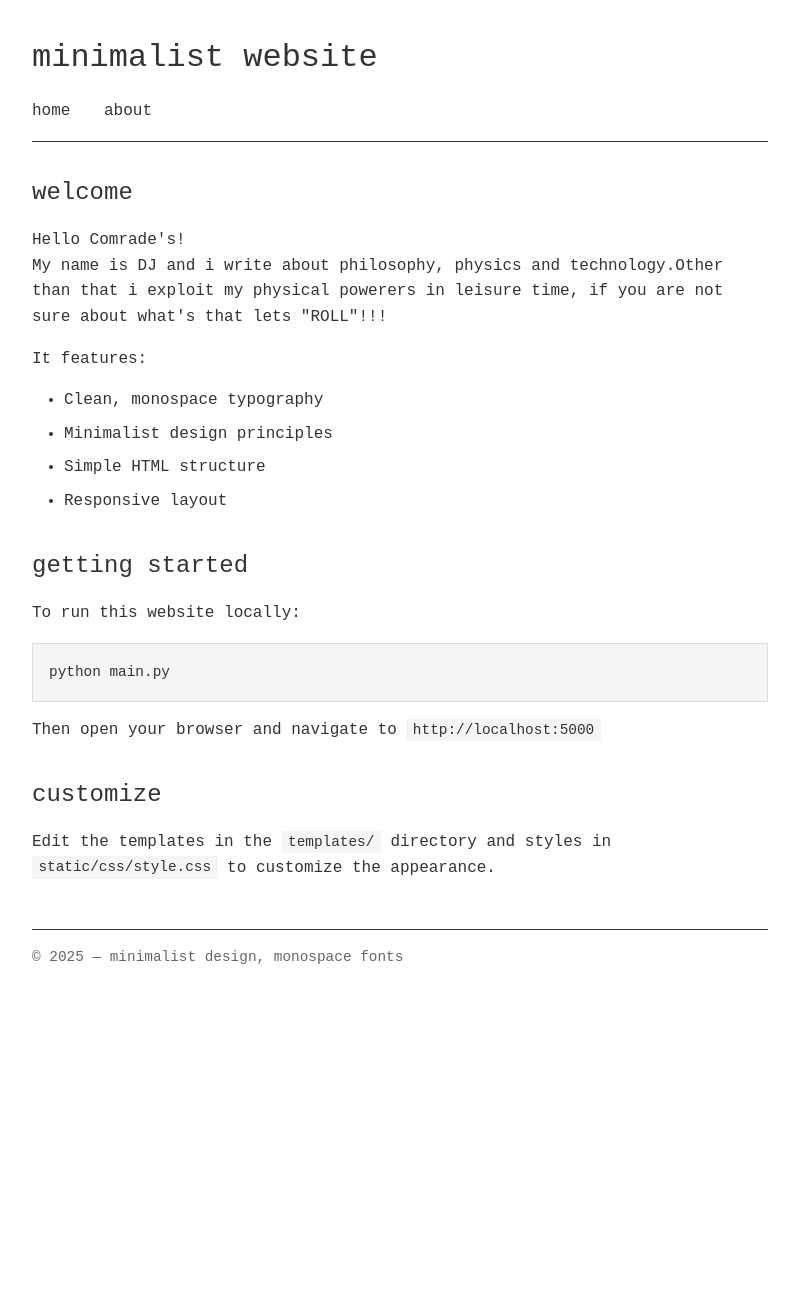
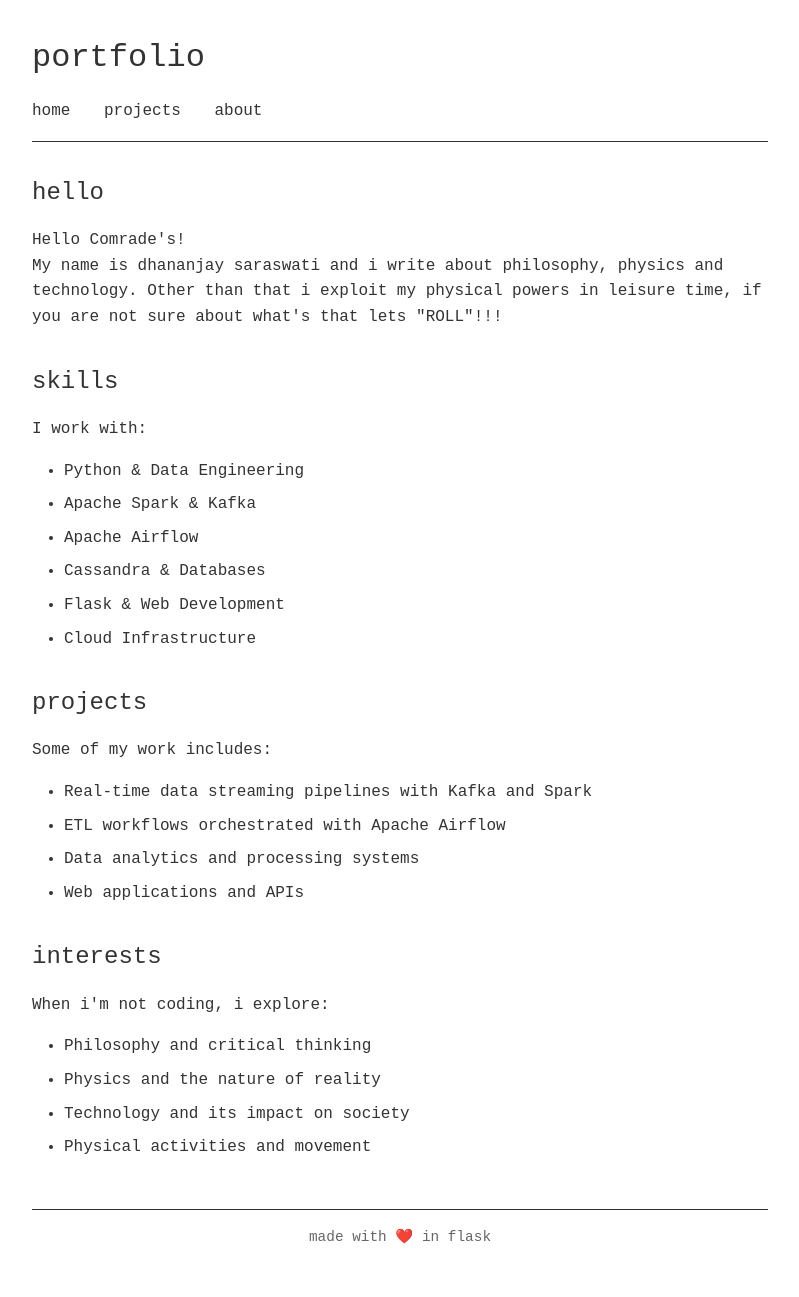
Before and after one commit to isthisgodhimself/portfolio_website, a Flask app: page / in a window 1280 px wide. Shown: the whole page, without its empty margins (240-1039 px from the left). Before the commit the page ends 964 px from the top, so only its background shows below. Run offline with Flask 3, Linux system fonts and the light colour scheme.

Commit message:
First commit for v1 website

```diff
--- a/main.py
+++ b/main.py
@@ -27,10 +27,28 @@ def index():
     return render_template('index.html')
 
 
+@app.route('/projects')
+def projects():
+    """Projects page"""
+    return render_template('projects.html')
+
+
 @app.route('/about')
 def about():
     """About page"""
     return render_template('about.html')
+
+
+@app.route('/literary')
+def literary():
+    """Literary works page"""
+    return render_template('literary.html')
+
+
+@app.route('/literary/phone-poem')
+def phone_poem():
+    """Phone Phone O My Phone poem page"""
+    return render_template('phone_poem.html')
 
 
 if __name__ == '__main__':
--- a/static/css/style.css
+++ b/static/css/style.css
@@ -92,6 +92,7 @@ footer {
     margin-top: 3rem;
     font-size: 0.9rem;
     color: #666;
+    text-align: center;
 }
 
 code {
--- a/templates/base.html
+++ b/templates/base.html
@@ -3,14 +3,15 @@
 <head>
     <meta charset="UTF-8">
     <meta name="viewport" content="width=device-width, initial-scale=1.0">
-    <title>{% block title %}Minimalist Website{% endblock %}</title>
+    <title>{% block title %}DJ{% endblock %}</title>
     <link rel="stylesheet" href="{{ url_for('static', filename='css/style.css') }}">
 </head>
 <body>
     <header>
-        <h1>{% block header %}Minimalist Website{% endblock %}</h1>
+        <h1>{% block header %}portfolio{% endblock %}</h1>
         <nav>
             <a href="{{ url_for('index') }}">home</a>
+            <a href="{{ url_for('projects') }}">projects</a>
             <a href="{{ url_for('about') }}">about</a>
         </nav>
     </header>
@@ -20,7 +21,7 @@
     </main>
 
     <footer>
-        <p>© 2025 — minimalist design, monospace fonts</p>
+        <p>made with ❤️ in flask</p>
     </footer>
 </body>
 </html>
--- a/templates/index.html
+++ b/templates/index.html
@@ -1,25 +1,39 @@
 {% extends "base.html" %}
 
-{% block title %}Home - Minimalist Website{% endblock %}
+{% block title %}DJ{% endblock %}
 
-{% block header %}minimalist website{% endblock %}
+{% block header %}portfolio{% endblock %}
 
 {% block content %}
-<h2>welcome</h2>
-<p>Hello Comrade's!<br>My name is DJ and i write about philosophy, physics and technology.Other than that i exploit my physical powerers in leisure time, if you are not sure about what's that lets "ROLL"!!!</p>
-<p>It features:</p>
+<h2>hello</h2>
+<p>Hello Comrade's!<br>My name is dhananjay saraswati and i write about philosophy, physics and technology. Other than that i exploit my physical powers in leisure time, if you are not sure about what's that lets "ROLL"!!!</p>
+
+<h2>skills</h2>
+<p>I work with:</p>
 <ul>
-    <li>Clean, monospace typography</li>
-    <li>Minimalist design principles</li>
-    <li>Simple HTML structure</li>
-    <li>Responsive layout</li>
+    <li>Python & Data Engineering</li>
+    <li>Apache Spark & Kafka</li>
+    <li>Apache Airflow</li>
+    <li>Cassandra & Databases</li>
+    <li>Flask & Web Development</li>
+    <li>Cloud Infrastructure</li>
 </ul>
 
-<h2>getting started</h2>
-<p>To run this website locally:</p>
-<pre><code>python main.py</code></pre>
-<p>Then open your browser and navigate to <code>http://localhost:5000</code></p>
+<h2>projects</h2>
+<p>Some of my work includes:</p>
+<ul>
+    <li>Real-time data streaming pipelines with Kafka and Spark</li>
+    <li>ETL workflows orchestrated with Apache Airflow</li>
+    <li>Data analytics and processing systems</li>
+    <li>Web applications and APIs</li>
+</ul>
 
-<h2>customize</h2>
-<p>Edit the templates in the <code>templates/</code> directory and styles in <code>static/css/style.css</code> to customize the appearance.</p>
+<h2>interests</h2>
+<p>When i'm not coding, i explore:</p>
+<ul>
+    <li>Philosophy and critical thinking</li>
+    <li>Physics and the nature of reality</li>
+    <li>Technology and its impact on society</li>
+    <li>Physical activities and movement</li>
+</ul>
 {% endblock %}
```
Also changed, not shown: templates/about.html (+26 -17 lines), templates/literary.html (added, +25 -0 lines), templates/phone_poem.html (added, +26 -0 lines), templates/projects.html (added, +27 -0 lines), README.md.
